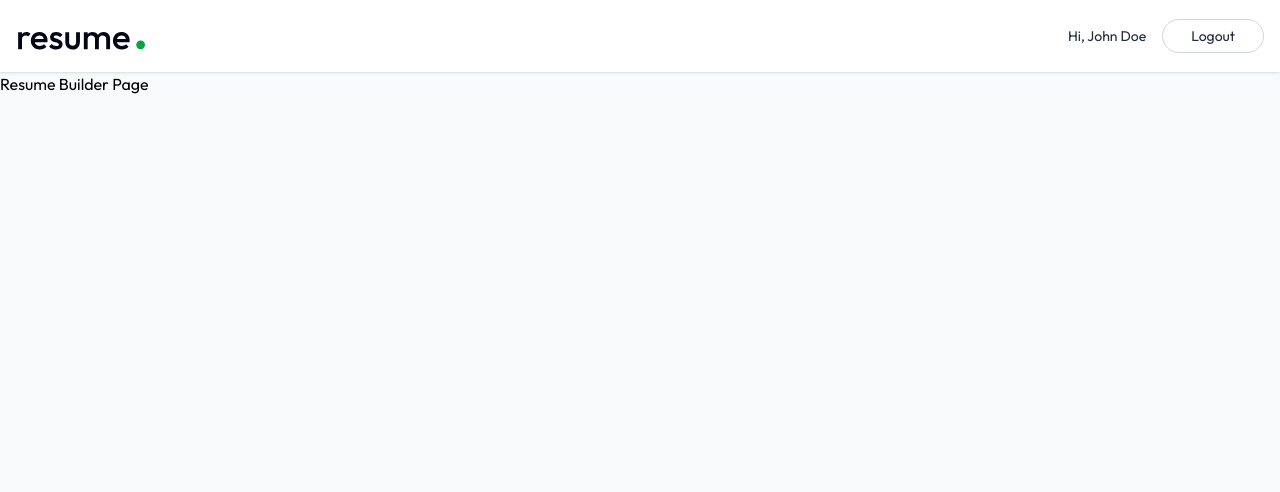
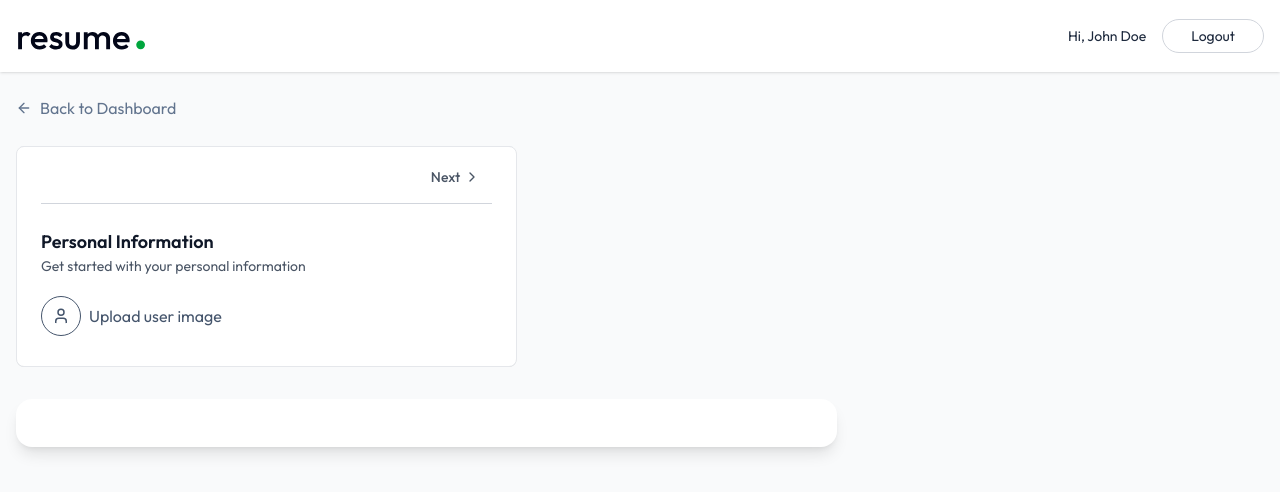
Before and after one commit to hjanoti/AI-Power-Resume-Builder, a React (Vite) app in the folder client/: page /app/builder/1 in a window 1280 px wide. Shown: the top 492 px of the page. Built offline with nearby package versions, Linux system fonts and the light colour scheme.

Commit message:
feat: add resume navigation and personal info form
- Fix resume cards navigation to builder page with unique IDs
- Add PersonalInfoForm component with image upload functionality
- Implement section-based navigation in ResumeBuilder
- Add progress bar and section switching functionality

```diff
--- /dev/null
+++ b/client/src/components/PersonalInfoForm.jsx
@@ -0,0 +1,50 @@
+import { User } from "lucide-react";
+
+const PersonalInfoForm = ({data, onChange, removeBackground, setRemoveBackground}) => {
+
+    const handleImageUpload = (field, value) =>
+        {
+          onChange({...data, [field]: value});
+        };
+
+    return (
+        <div>
+            <h3 className="text-lg font-semibold text-gray-900">Personal Information</h3>
+            <p className="text-sm text-gray-600">Get started with your personal information</p>
+            <div className="flex items-center gap-2">
+                <input
+                  type="file"
+                  id="profile-image"
+                  accept="image/jpeg,image/png"
+                  className="hidden"
+                  onChange={(e) => handleImageUpload('image', e.target.files[0])} />
+                <label htmlFor="profile-image" className="cursor-pointer">
+                    {data?.image ? (
+                        <img
+                          src={typeof data.image === 'string' ? data.image : URL.createObjectURL(data.image)}
+                          alt="Profile"
+                          className="w-16 h-16 rounded-full object-cover mt-5 ring ring-slate-300 hover:opacity-80 cursor-pointer" />
+                    ) : (
+                        <div className="inline-flex items-center gap-2 mt-5 text-slate-600 hover:text-slate-700 cursor-pointer">
+                            <User className="size-10 rounded-full p-2.5 border" />
+                            Upload user image
+                        </div>
+                    )}
+                </label>
+
+                {typeof data?.image === 'object' && (
+                    <div className="flex flex-col gap-1 pl-4 text-sm">
+                        <p>Remove background</p>
+                        <label className="relative inline-flex items-center cursor-pointer text-gray-900 gap-2">
+                            <input type="checkbox" className="sr-only peer" checked={removeBackground} onChange={() => setRemoveBackground(prev => !prev)} />
+                            <div className="w-9 h-5 bg-slate-300 rounded-full peer peer-checked:bg-green-500 transition-colors duration-200"></div>
+                            <span className="dot absolute left-1 top-1 w-3 h-3 bg-white rounded-full transition-transform duration-200 ease-in-out peer-checked:translate-x-4"></span>
+                        </label>
+                    </div>
+                )}
+            </div>
+        </div>
+    );
+};
+
+export default PersonalInfoForm;
--- a/client/src/pages/Dashboard.jsx
+++ b/client/src/pages/Dashboard.jsx
@@ -41,6 +41,10 @@
     e.preventDefault();
     setShowUploadResume(false);
     navigate("/app/builder/resume123");
+  };
+
+  const handleResumeClick = (resumeId) => {
+    navigate(`/app/builder/${resumeId}`);
   };
 
   return (
@@ -95,6 +99,7 @@
                   background: `linear-gradient(135deg, ${baseColor}15, ${baseColor}35)`,
                   borderColor: baseColor + "40",
                 }}
+                onClick={() => handleResumeClick(resume._id)}
               >
 
                 {/* Resume Icon */}
@@ -120,11 +125,17 @@
                 {/* Action Buttons */}
                 <div className="absolute top-2 right-2 flex gap-1 opacity-0 group-hover:opacity-100 transition">
 
-                  <button className="p-1.5 bg-white/80 backdrop-blur border border-red-300 rounded-md hover:bg-red-50 transition">
+                  <button
+                    className="p-1.5 bg-white/80 backdrop-blur border border-red-300 rounded-md hover:bg-red-50 transition"
+                    onClick={(e) => e.stopPropagation()}
+                  >
                     <Trash2 className="size-4 text-red-500" />
                   </button>
 
-                  <button className="p-1.5 bg-white/80 backdrop-blur border border-blue-300 rounded-md hover:bg-blue-50 transition">
+                  <button
+                    className="p-1.5 bg-white/80 backdrop-blur border border-blue-300 rounded-md hover:bg-blue-50 transition"
+                    onClick={(e) => e.stopPropagation()}
+                  >
                     <PencilIcon className="size-4 text-blue-500" />
                   </button>
 
--- a/client/src/pages/ResumeBuilder.jsx
+++ b/client/src/pages/ResumeBuilder.jsx
@@ -1,7 +1,132 @@
+import { useState, useEffect } from "react";
+import { Link, useParams } from "react-router-dom";
+import { dummyResumeData } from "../assets/assets";
+import { ArrowLeftIcon, User, FileText, Briefcase, FolderIcon, Sparkles, GraduationCap, ChevronLeft, ChevronRight } from "lucide-react";
+import PersonalInfoForm from "../components/PersonalInfoForm";
+
 const ResumeBuilder = () => {
+
+    const {resumeId} = useParams();
+
+    const [resumeData, setResumeData] = useState({
+        _id: "",
+        title: "",
+        professional_info: "",
+        professional_summary: "",
+        experience: [],
+        education: [],
+        projects: [],
+        skills: [],
+        templates: "classic",
+        accent_color: "#3B82F6",
+        public: false,
+        // createdAt: "",
+        // updatedAt: ""
+    });
+
+    const loadingExistingResume = async() => {
+        // TODO: Load existing resume
+        const resume = dummyResumeData.find(resume => resume._id === resumeId);
+        if (resume) {
+            setResumeData(resume);
+            document.title = resume.title;
+        }
+    };
+
+    const [activeSectionIndex, setActiveSectionIndex] = useState(0);
+    const [removeBackground, setRemoveBackground] = useState(false);
+
+    const sections = [
+        {id: "personal", name: "Personal Info", icon: User},
+        {id: "summary", name: "Summary", icon: FileText},
+        {id: "experience", name: "Experience", icon: Briefcase},
+        {id: "education", name: "Education", icon: GraduationCap},
+        {id: "projects", name: "Projects", icon: FolderIcon},
+        {id: "skills", name: "Skills", icon: Sparkles},
+    ]
+
+    const activeSection = sections[activeSectionIndex];
+
+    useEffect(() => {
+        loadingExistingResume();
+    }, []);
+
     return(
         <div>
-            <h1>Resume Builder Page</h1>
+
+            <div className="max-w-7xl mx-auto px-4 py-6 ">
+                <Link to="/app" className="inline-flex items-center gap-2 text-slate-500 hover:text-slate-700 transition-all">
+                <ArrowLeftIcon className="size-4" /> Back to Dashboard
+                </Link>
+            </div>
+
+            <div className="max-w-7xl mx-auto px-4 pb-8">
+                <div className="grid lg:grid-cols-12 gap-8">
+                    {/* Left Panel - Form */}
+                    <div className="relative lg:col-span-5 rounded-lg overflow-hidden">
+                        <div className="bg-white rounded-lg shadow-sm border border-gray-200 p-6 pt-1">
+                            {/* Progress bar using activeSectionIndex */}
+                            <hr className="absolute top-0 left-0 right-0 biorder-2 border-gray-200"/>
+                            <hr className="absolute top-0 left-0 h-1 bg-gradient-to-r from-green-500 to-green-600 border-none transition-all duration-2000"
+                            style={{width: `${activeSectionIndex * 100 / (sections.length-1)}%`}}/>
+
+                            {/* Section Nevigation */}
+                            <div className="flex justify-between items-center mb-6 border-b border-gray-300 py-1">
+                                <div></div>
+                                <div className="flex items-center gap-2">
+                                    {activeSectionIndex !== 0 && (
+                                        <button
+                                            onClick={() => setActiveSectionIndex(activeSectionIndex - 1)}
+                                            className="flex items-center gap-1 p-3 rounded-lg text-sm font-medium text-gray-600 hover:bg-gray-50 transition-all"
+                                            disabled={activeSectionIndex === 0}
+                                        >
+                                            <ChevronLeft className="size-4" />
+                                            Previous
+                                        </button>
+                                    )}
+                                    {activeSectionIndex !== sections.length - 1 && (
+                                        <button
+                                            onClick={() => setActiveSectionIndex(activeSectionIndex + 1)}
+                                            className={`flex items-center gap-1 p-3 rounded-lg text-sm font-medium text-gray-600 hover:bg-gray-50 transition-all ${
+                                                activeSectionIndex === sections.length - 1 && "opacity-50 cursor-not-allowed"
+                                            }`}
+                                            disabled={activeSectionIndex === sections.length - 1}
+                                        >
+                                            Next
+                                            <ChevronRight className="size-4" />
+                                        </button>
+                                    )}
+                                </div>
+                            </div>
+
+                            {/* Form Content */}
+                            <div className="space-y-6">
+                                {activeSection.id === "personal" && (
+                                    <PersonalInfoForm data={resumeData?.personal_info || {}} onChange={(data) => setResumeData(prev => ({...prev, personal_info: data}))} removeBackground={removeBackground} setRemoveBackground={setRemoveBackground}/>
+                                )}
+                                {activeSection.id === "experience" && (
+                                    <ExperienceForm />
+                                )}
+                                {activeSection.id === "education" && (
+                                    <EducationForm />
+                                )}
+                                {activeSection.id === "skills" && (
+                                    <SkillsForm />
+                                )}
+                                {activeSection.id === "summary" && (
+                                    <SummaryForm />
+                                )}
+                            </div>
+                        </div>
+                    </div>
+
+                    {/* Right Panel - Preview */}
+                    <div className="relative bg-white rounded-2xl shadow-lg p-6 lg:col-span-8">
+
+                    </div>
+                </div>
+            </div>
+
         </div>
     )
 }
```
